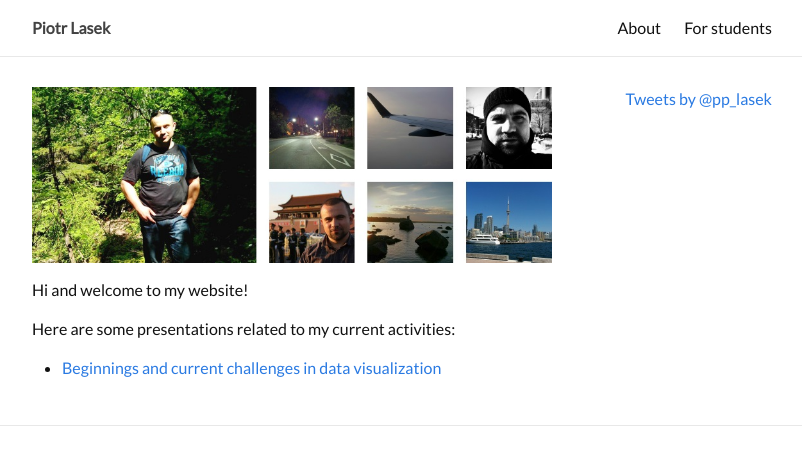
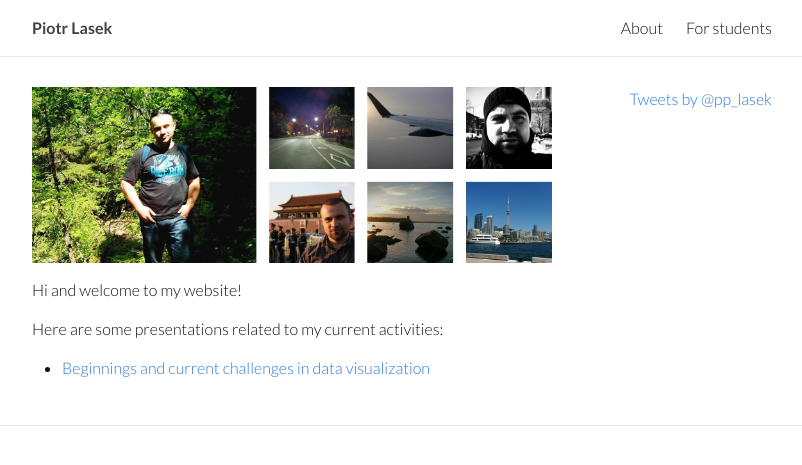
Before and after one commit to piotrlasek/piotrlasek.github.io, a Jekyll site: the page built from index.html, in a window 1280 px wide. Shown: the top 465 px of the page, without its empty margins (238-1040 px from the left). Built offline with Jekyll 4.4.1, drawn with Linux system fonts in a browser that asks for light colours; comment, search, counter and statistics services are not loaded.

Commit message:
Update main.scss

```diff
--- a/css/main.scss
+++ b/css/main.scss
@@ -3,7 +3,7 @@
 ---
 @charset "utf-8";
 
-@import url('https://fonts.googleapis.com/css?family=Lato');
+@import url('https://fonts.googleapis.com/css?family=Lato:100,100i,300,300i,400,400i,700,700i,900,900i');
 
 // Our variables
 $base-font-family: Lato, Arial, sans-serif;
```
